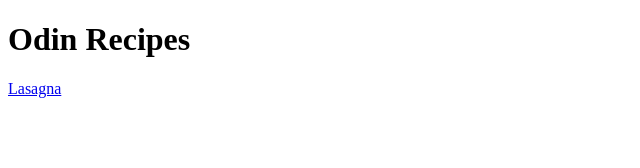
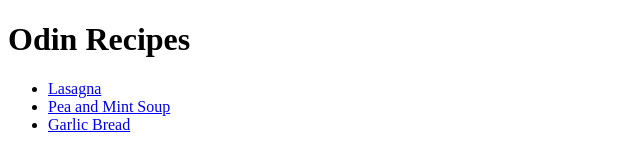
Before and after one commit to McLumada/odin-recipes, a plain HTML site: page index.html in a window 1280 px wide. Shown: the whole page, without its empty margins (0-640 px from the left). Drawn offline with Linux system fonts and the light colour scheme.

Commit message:
Add 2 links and list them

```diff
--- a/index.html
+++ b/index.html
@@ -9,6 +9,12 @@
     <body>
         <h1>Odin Recipes</h1>
 
-        <a href="./recipes/lasagna.html">Lasagna</a>
+
+        <ul>
+        <li><a href="./recipes/lasagna.html">Lasagna</a></li>
+        <li><a href="./recipes/peamintsoup.html">Pea and Mint Soup</a></li>
+        <li><a href="./recipes/garlicbread.html">Garlic Bread</a></li>
+        </ul>
+
     </body>
 </html>
```
